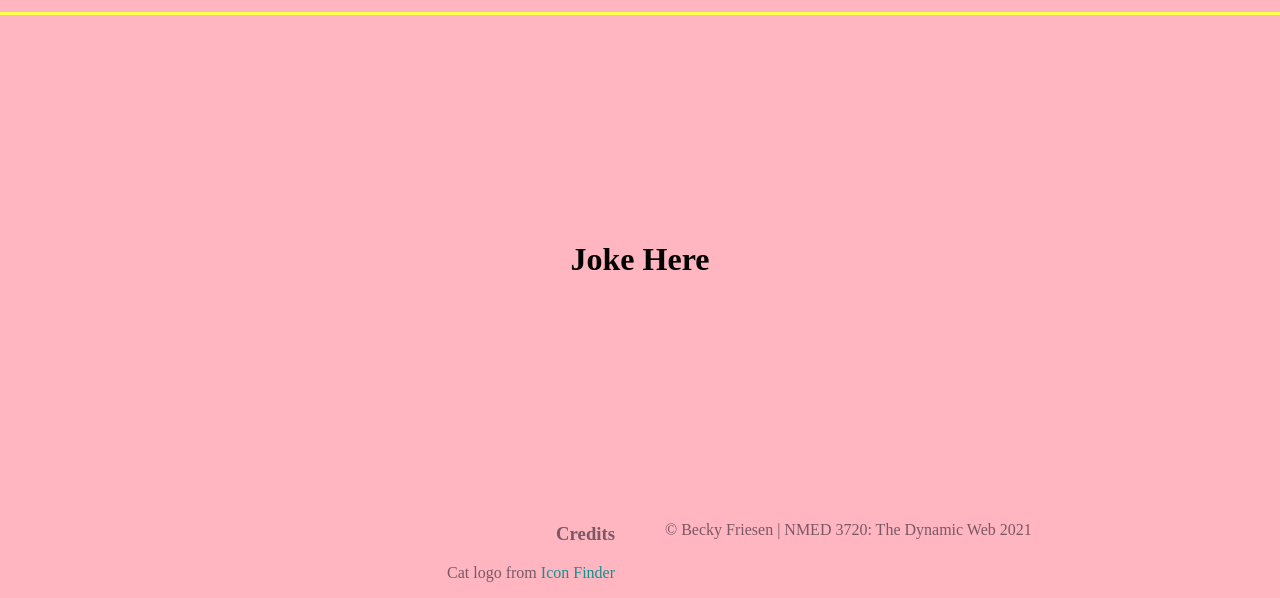
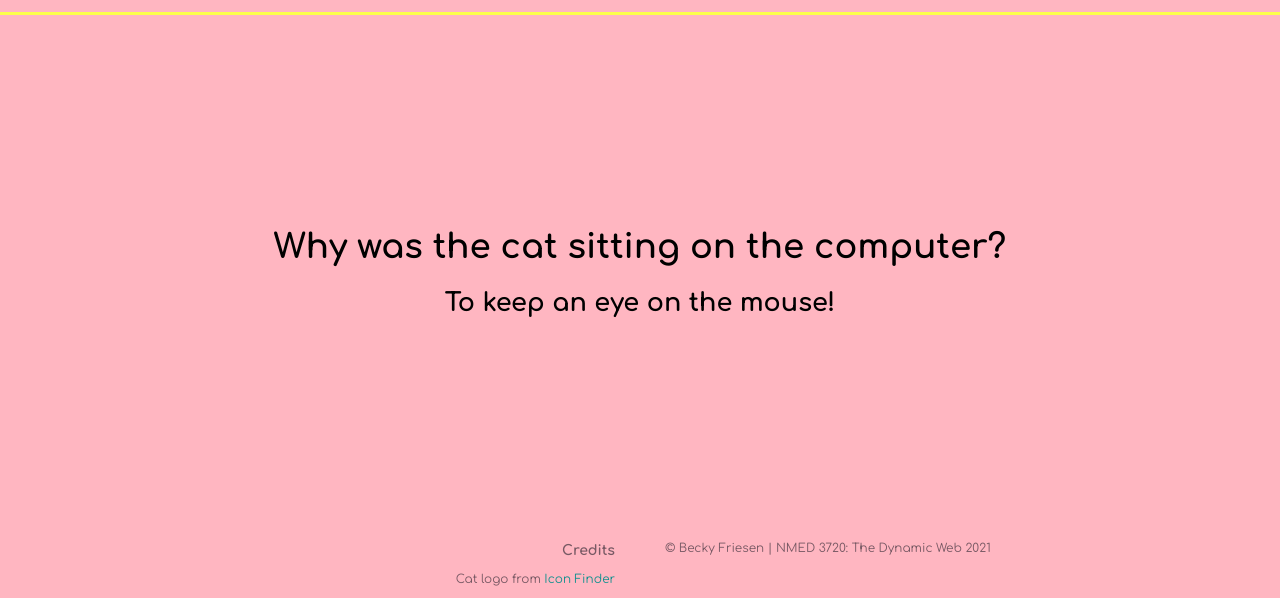
Before and after one commit to friesenb13/exercise2, a plain HTML site: page index.html in a window 1280 px wide. Shown: the part 202-800 px from the top of the page. Drawn offline with Linux system fonts and the light colour scheme.

Commit message:
cursor update

```diff
--- a/CSS/style.css
+++ b/CSS/style.css
@@ -14,11 +14,20 @@ img {
 
 body {
     background:lightpink;
+/*    background:#B5E2FA;*/
+/*    background: #8be687;*/
+    font-family: 'Comfortaa';
+    font-size: 17px;
 }
 
 p, h3{
     color: #785964;
 }
+
+h1, h2{
+    text-align: center;
+}
+
 
 a{
     color: #12918F;
@@ -66,13 +75,14 @@ footer{
     grid-template-columns: 1fr 1fr;
     justify-content: center;
     grid-gap: 50px;
+    font-size: 12px;
 }
 
 .credits{
     text-align:right;
 
 }
-/*
-.myelement {
-  cursor: url(images/cat.png), auto;
-}*/
+
+.joke{
+  cursor: url(../images/cat.png), auto;
+}
--- a/index.html
+++ b/index.html
@@ -5,13 +5,15 @@
     <title>Exercise 2</title>
     <meta charset="UTF-8">
     <link rel="stylesheet" href="css/style.css">
+    <link rel="preconnect" href="https://fonts.gstatic.com">
+    <link href="https://fonts.googleapis.com/css2?family=Comfortaa:wght@300;400;500;600;700&display=swap" rel="stylesheet">
 </head>
 
 <body>
     <header>
 
         <div class="logo">
-                        <img src="Images/cat-laugh.png">
+            <img src="Images/cat-laugh.png">
         </div>
 
         <nav>
@@ -24,7 +26,11 @@
 
     </header>
     <main>
-        <div class="joke"><h1>Joke Here</h1></div>
+        <div class="joke">
+            <h1>Why was the cat sitting on the computer?</h1>
+
+            <h2>To keep an eye on the mouse!</h2>
+        </div>
     </main>
     <footer>
         <div class="credits">
```
Also changed, not shown: Images/cat.png, 1 other file.
